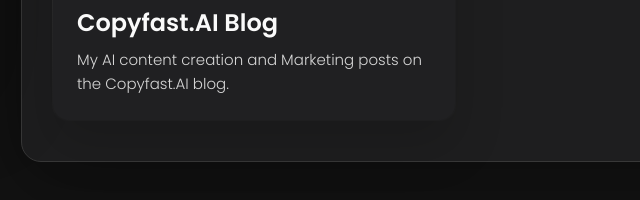
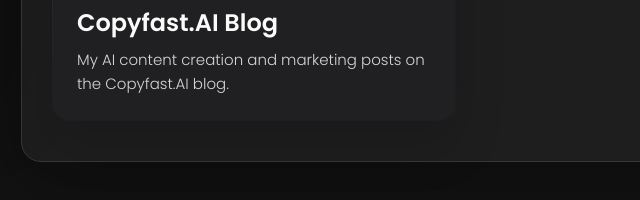
Before and after one commit to Dindihub/Personal-portfolio, a plain HTML site: page index.html in a window 1280 px wide. Both pictures are taken after a click on the button "Blog". Shown: the part 470-670 px from the top of the page, 319-959 px from the left. Drawn offline with nearby package versions, Linux system fonts and the light colour scheme.

Commit message:
update blog section

```diff
--- a/index.html
+++ b/index.html
@@ -897,7 +897,7 @@
                   <h3 class="h3 blog-item-title">Copyfast.AI blog</h3>
 
                   <p class="blog-text">
-                    My AI content creation and Marketing posts on the Copyfast.AI blog.
+                    My AI content creation and marketing posts on the Copyfast.AI blog.
                   </p>
 
                 </div>
```
